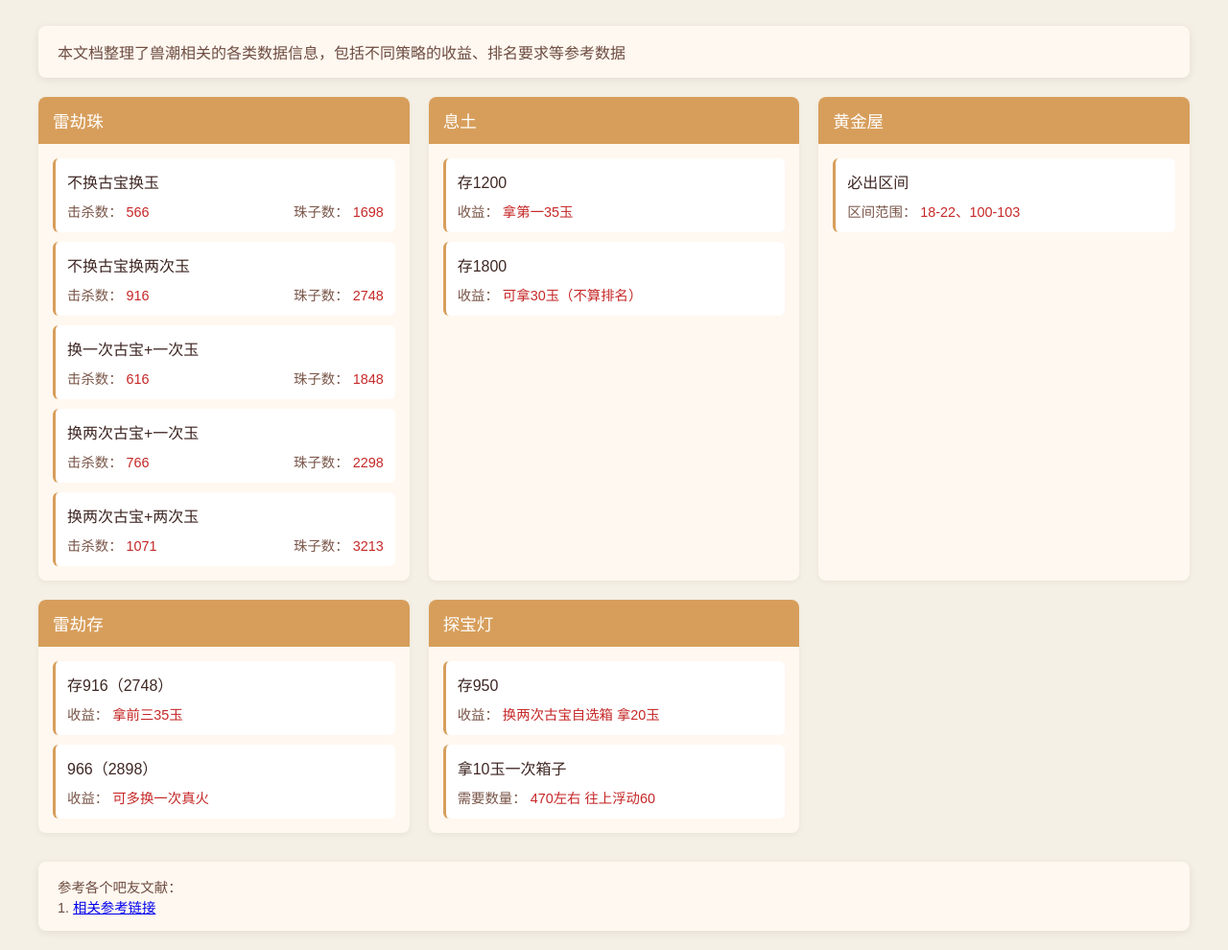
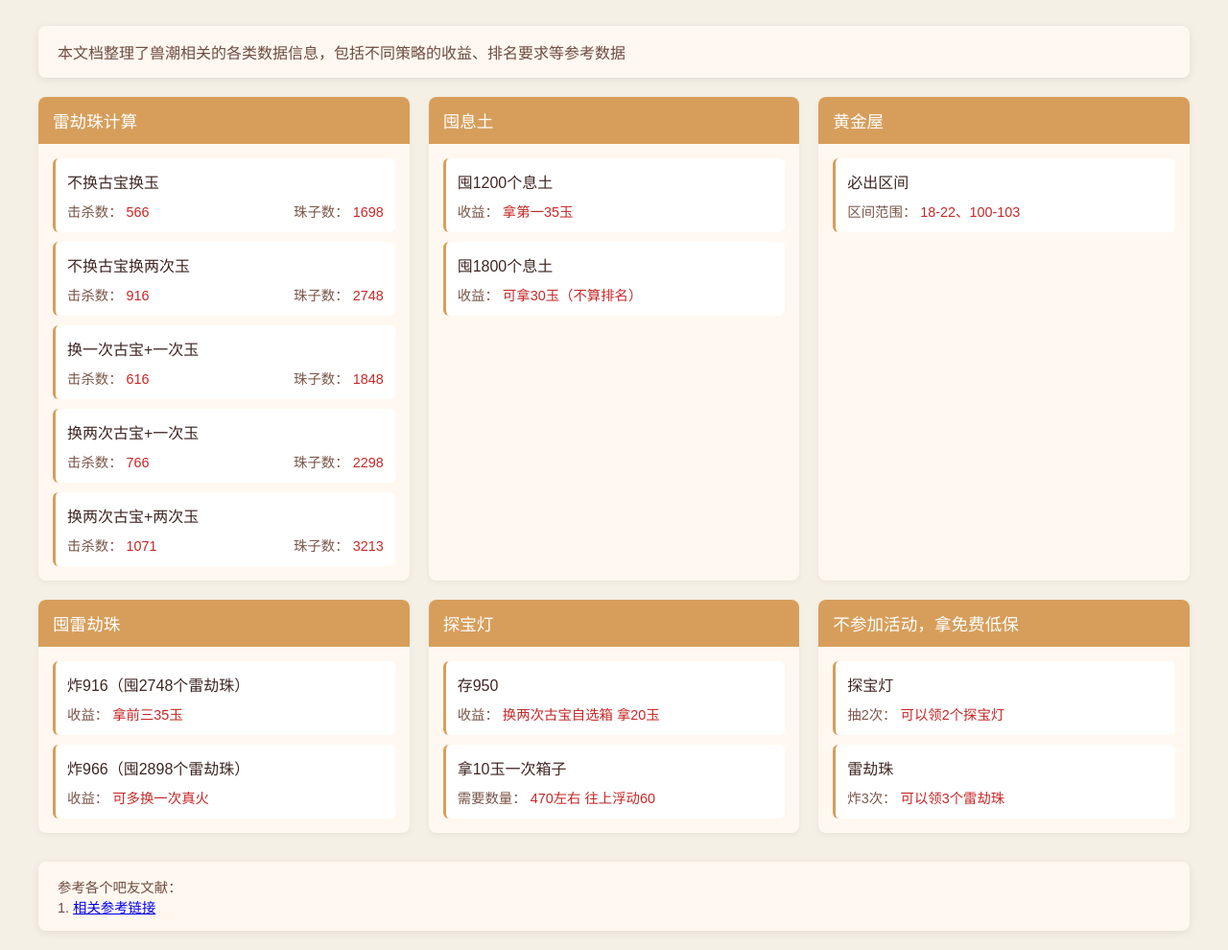
Before and after one commit to qiaoyueshiliu/more-tools, a plain HTML site: page yinianxiaoyao/beast-tide.html in a window 1280 px wide. Shown: the part 94-1084 px from the top of the page at 96% size. Drawn offline with Linux system fonts and the light colour scheme.

Commit message:
2025-11-3 13:43:29 优化字段描述

```diff
--- a/yinianxiaoyao/beast-tide.html
+++ b/yinianxiaoyao/beast-tide.html
@@ -135,7 +135,7 @@
     <div class="category-grid">
         <!-- 雷劫珠类别 -->
         <div class="category-card">
-            <div class="category-header">雷劫珠</div>
+            <div class="category-header">雷劫珠计算</div>
             <div class="category-body">
                 <div class="data-item">
                     <div class="data-description">不换古宝换玉</div>
@@ -211,10 +211,10 @@
 
         <!-- 息土类别 -->
         <div class="category-card">
-            <div class="category-header">息土</div>
+            <div class="category-header">囤息土</div>
             <div class="category-body">
                 <div class="data-item">
-                    <div class="data-description">存1200</div>
+                    <div class="data-description">囤1200个息土</div>
                     <div class="data-stats">
                         <div>
                             <span class="stat-label">收益：</span>
@@ -224,7 +224,7 @@
                 </div>
 
                 <div class="data-item">
-                    <div class="data-description">存1800</div>
+                    <div class="data-description">囤1800个息土</div>
                     <div class="data-stats">
                         <div>
                             <span class="stat-label">收益：</span>
@@ -253,10 +253,10 @@
 
         <!-- 雷劫存类别 -->
         <div class="category-card">
-            <div class="category-header">雷劫存</div>
+            <div class="category-header">囤雷劫珠</div>
             <div class="category-body">
                 <div class="data-item">
-                    <div class="data-description">存916（2748）</div>
+                    <div class="data-description">炸916（囤2748个雷劫珠）</div>
                     <div class="data-stats">
                         <div>
                             <span class="stat-label">收益：</span>
@@ -266,7 +266,7 @@
                 </div>
 
                 <div class="data-item">
-                    <div class="data-description">966（2898）</div>
+                    <div class="data-description">炸966（囤2898个雷劫珠）</div>
                     <div class="data-stats">
                         <div>
                             <span class="stat-label">收益：</span>
@@ -281,6 +281,7 @@
         <div class="category-card">
             <div class="category-header">探宝灯</div>
             <div class="category-body">
+
                 <div class="data-item">
                     <div class="data-description">存950</div>
                     <div class="data-stats">
@@ -302,6 +303,33 @@
                 </div>
             </div>
         </div>
+
+        <!-- 不参加活动 -->
+        <div class="category-card">
+            <div class="category-header">不参加活动，拿免费低保</div>
+            <div class="category-body">
+
+                <div class="data-item">
+                    <div class="data-description">探宝灯</div>
+                    <div class="data-stats">
+                        <div>
+                            <span class="stat-label">抽2次：</span>
+                            <span class="stat-value">可以领2个探宝灯</span>
+                        </div>
+                    </div>
+                </div>
+
+                <div class="data-item">
+                    <div class="data-description">雷劫珠</div>
+                    <div class="data-stats">
+                        <div>
+                            <span class="stat-label">炸3次：</span>
+                            <span class="stat-value">可以领3个雷劫珠</span>
+                        </div>
+                    </div>
+                </div>
+            </div>
+        </div>
     </div>
 
     <div class="reference">
```
